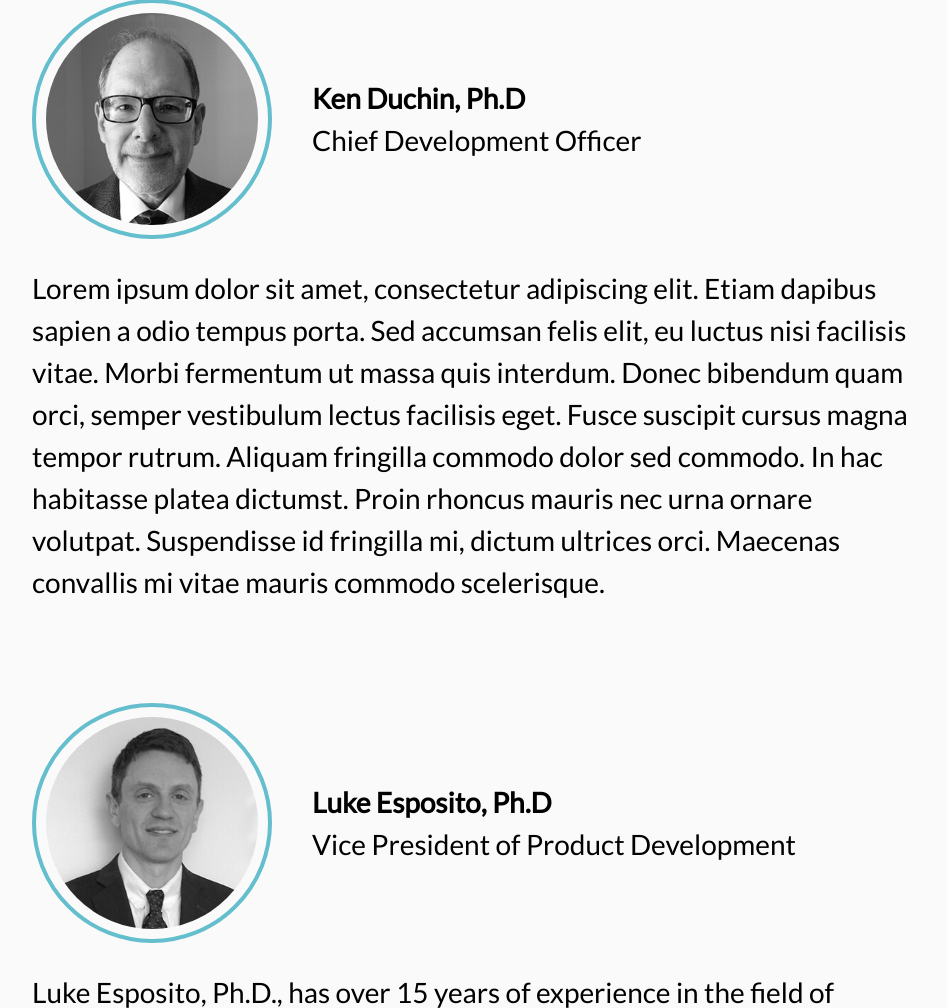
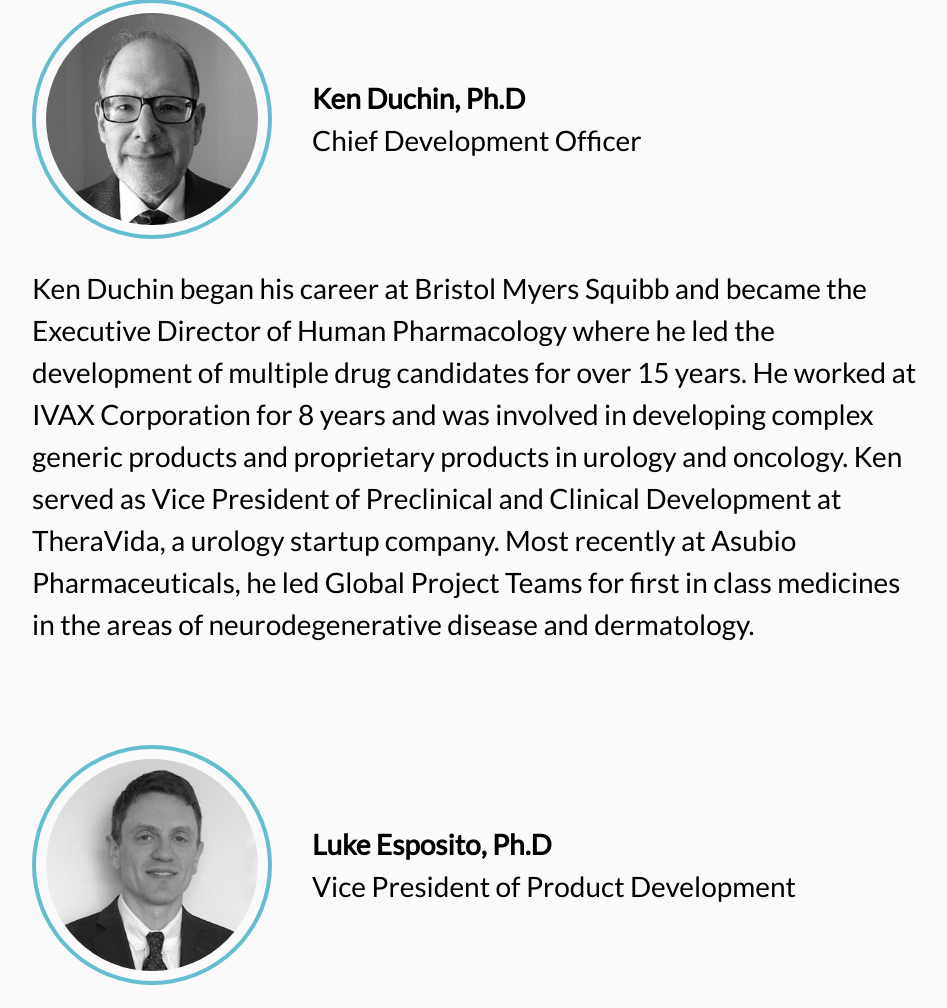
Before and after one commit to eandjdesign/protamed.us, a PHP site: page / in a window 1280 px wide. Shown: the part 3656-4664 px from the top of the page, without its empty margins (163-1110 px from the left). Run offline with PHP 8.4, Linux system fonts and the light colour scheme.

Commit message:
adding ken duchin's bio

```diff
--- a/_inc/_start.php
+++ b/_inc/_start.php
@@ -63,7 +63,7 @@ function collectLeadershipContent () {
       "image"      => "/assets/img/leadership/ken.jpg",
       "title"      => "Ph.D",
       "role"       => "Chief Development Officer",
-      "bio"        => "Lorem ipsum dolor sit amet, consectetur adipiscing elit. Etiam dapibus sapien a odio tempus porta. Sed accumsan felis elit, eu luctus nisi facilisis vitae. Morbi fermentum ut massa quis interdum. Donec bibendum quam orci, semper vestibulum lectus facilisis eget. Fusce suscipit cursus magna tempor rutrum. Aliquam fringilla commodo dolor sed commodo. In hac habitasse platea dictumst. Proin rhoncus mauris nec urna ornare volutpat. Suspendisse id fringilla mi, dictum ultrices orci. Maecenas convallis mi vitae mauris commodo scelerisque.",
+      "bio"        => "Ken Duchin began his career at Bristol Myers Squibb and became the Executive Director of Human Pharmacology where he led the development of multiple drug candidates for over 15 years.  He worked at IVAX Corporation for 8 years and was involved in developing complex generic products and proprietary products in urology and oncology. Ken served as Vice President of Preclinical and Clinical Development at TheraVida, a urology startup company.  Most recently at Asubio Pharmaceuticals, he led Global Project Teams for first in class medicines in the areas of neurodegenerative disease and dermatology.",
     ),
     3 => array(
       "first_name" => "Luke",
```
